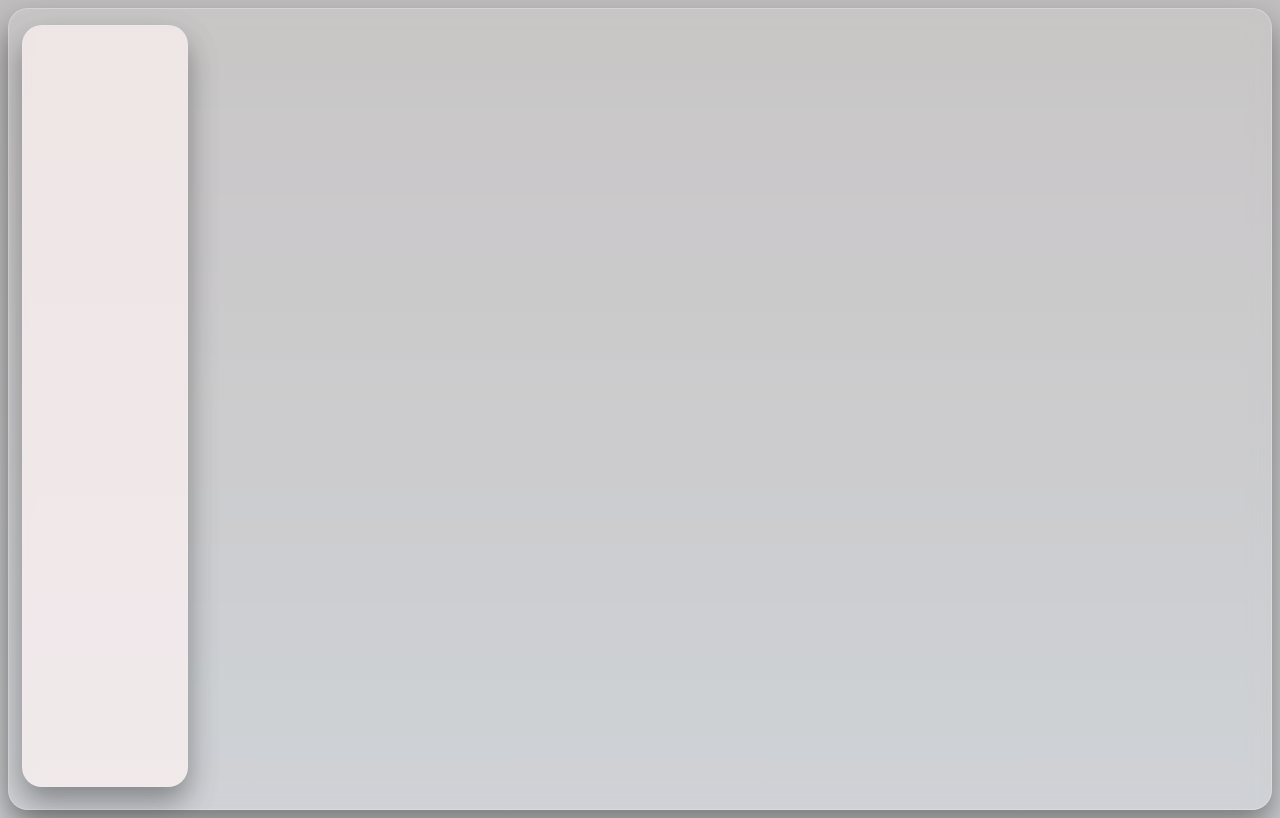
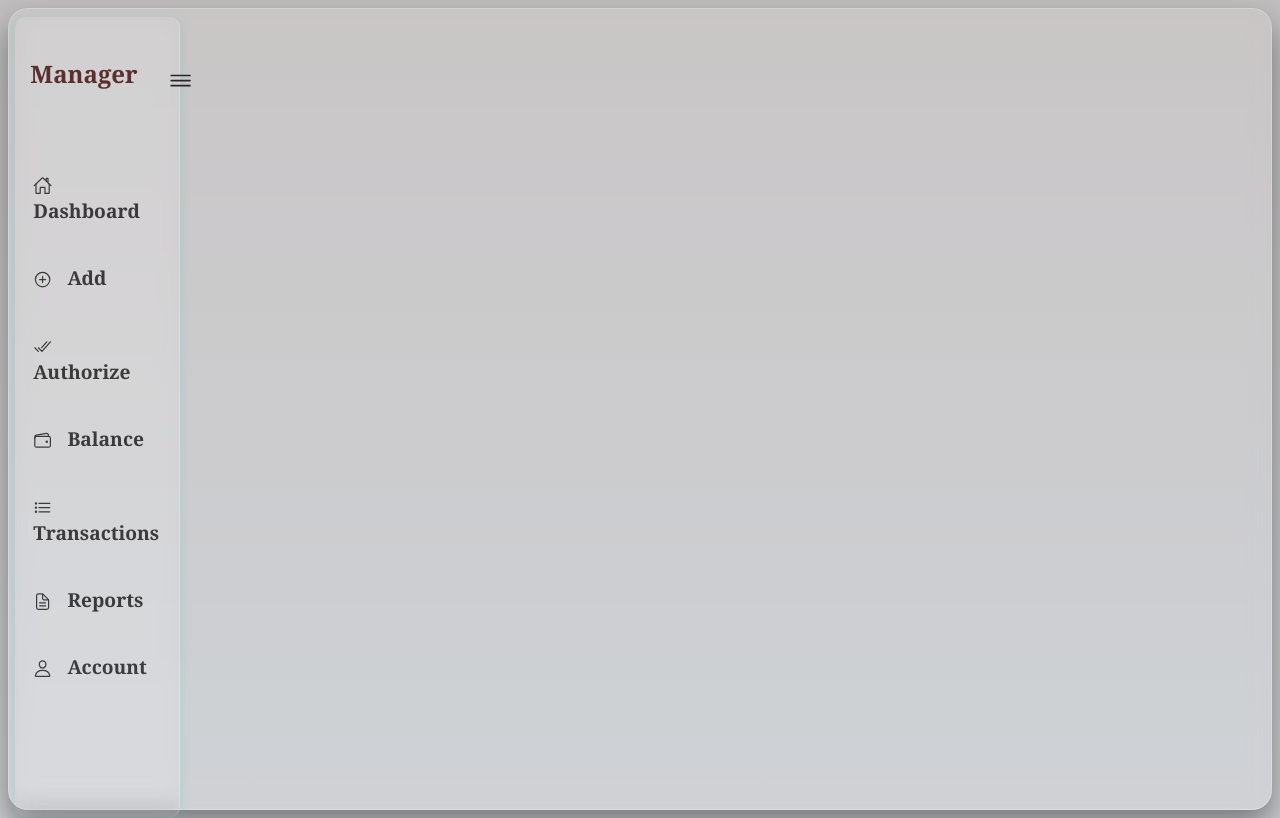
Before and after one commit to Ashraful-IR/Finance-and-Budget-Management, a PHP site: page /dash.php in a window 1280 px wide. Run offline with PHP 8.4, Linux system fonts and the light colour scheme.

Commit message:
maager dash bordd with meu button

```diff
--- a/Manager Dash/dash.php
+++ b/Manager Dash/dash.php
@@ -10,15 +10,48 @@
 
 <body>
     <div class="container">
+
         <div class="menu">
-
+            <div class="menu-header">
+                <h2>Manager</h2>
+                <div class="menu-toggle" onclick="toggleMenu()">
+                    <ion-icon name="menu-outline"></ion-icon>
+                </div>
+            </div>
+            <a href="#" onclick="showSection('dashboard')">
+                <ion-icon name="home-outline"></ion-icon> Dashboard
+            </a>
+            <a href="#" onclick="showSection('Add')">
+                <ion-icon name="add-circle-outline"></ion-icon> Add
+            </a>
+            <a href="#" onclick="showSection('Authorize')">
+                <ion-icon name="checkmark-done-outline"></ion-icon> Authorize
+            </a>
+            <a href="#" onclick="showSection('Balance')">
+                <ion-icon name="wallet-outline"></ion-icon> Balance
+            </a>
+            <a href="#" onclick="showSection('Transactions')">
+                <ion-icon name="list-outline"></ion-icon> Transactions
+            </a>
+            <a href="#" onclick="showSection('Generate_reports')">
+                <ion-icon name="document-text-outline"></ion-icon> Reports
+            </a>
+            <a href="#">
+                <ion-icon name="person-outline"></ion-icon> Account
+            </a>
         </div>
 
-        </div>
+    </div>
+
     </div>
 
 
-
+    <script>
+    function toggleMenu() {
+        const menu = document.querySelector('.menu');
+        menu.classList.toggle('active');
+    }
+    </script>
 
     <script type="module" src="https://unpkg.com/ionicons@7.1.0/dist/ionicons/ionicons.esm.js"></script>
     <script nomodule src="https://unpkg.com/ionicons@7.1.0/dist/ionicons/ionicons.js"></script>
--- a/Manager Dash/dashstyle.css
+++ b/Manager Dash/dashstyle.css
@@ -9,10 +9,13 @@ body {
   background-attachment: fixed;
   background: linear-gradient(to bottom, #c0bebe, #cacccf);
 }
+
 .container {
   display: flex;
-  justify-content: center;
-  align-items: center;
+  flex-direction: column;
+  align-items: flex-start;
+  padding-left: 240px;
+  padding-top: -10px;
   width: 100%;
   height: 100vh;
   border-radius: 20px;
@@ -22,28 +25,87 @@ body {
   border: 1px solid rgba(255, 255, 255, 0.3);
   color: rgb(226, 223, 223);
   text-align: center;
-  box-shadow: 0 8px 32px rgba(0, 0, 0, 0.2);
+  box-shadow: 0 15px 30px rgba(0, 0, 0, 0.5);
   font-family: Cambria, Cochin, Georgia, Times, "Times New Roman", serif;
   opacity: 0.8;
-  box-shadow: 0 15px 30px rgba(0, 0, 0, 0.5);
 }
+.menu.active {
+  transform: translateX(-100%);
+}
+
+.menu-header {
+  width: 100%;
+  display: flex;
+  justify-content: space-between;
+  align-items: center;
+  padding: 0 15px;
+  margin-bottom: 20px;
+}
+
+.menu-toggle {
+  font-size: 1.7rem;
+  color: #000000;
+  cursor: pointer;
+}
+
 .menu {
-  display: flex;
-  justify-content: center;
-  align-items: center;
   width: 13%;
   height: 95vh;
   position: fixed;
-  top: 2%;
-  left: 1%;
+  top: 1%;
+  left: 0.5%;
   margin: 0;
-  border-radius: 20px;
-  background: rgb(255, 244, 244);
-  border: 1px solid rgba(255, 255, 255, 0.3);
-  color: rgb(255, 255, 255);
+  padding: 20px 0;
+  border-radius: 10px;
+  background: rgba(255, 255, 255, 0.1);
+  backdrop-filter: blur(12px) saturate(180%);
+  -webkit-backdrop-filter: blur(12px) saturate(180%);
+  border-right: 1px solid rgba(255, 255, 255, 0.3);
+  box-shadow: 0 4px 12px rgba(0, 191, 166, 0.2);
+  display: flex;
+  flex-direction: column;
+  align-items: left;
+}
+
+.menu h2 {
+  margin-bottom: 40px;
+  font-size: 1.5rem;
+  font-weight: 600;
+  color: rgb(66, 10, 10);
   text-align: center;
-  box-shadow: 0 8px 32px rgba(0, 0, 0, 0.2);
-  font-family: Cambria, Cochin, Georgia, Times, "Times New Roman", serif;
+}
+
+.menu a {
+  width: 80%;
+  padding: 12px 18px;
+  margin: 8px 0;
+  text-decoration: none;
+  font-weight: 600;
+  font-size: 1.2rem;
+  color: #181818;
+  background: none;
+  border-radius: 10px;
+  text-align: left;
+  transition: all 0.3s ease;
+}
+
+.menu a:hover {
+  background: linear-gradient(to bottom, #000000, #383a3d);
+  color: #ffffff;
+  transform: translateX(6px);
+  box-shadow: 0 4px 12px rgba(0, 191, 166, 0.2);
   opacity: 0.9;
-  box-shadow: 0 15px 30px rgba(0, 0, 0, 0.5);
+  border-radius: 10px;
 }
+.menu a ion-icon {
+  vertical-align: middle;
+  margin-right: 10px;
+  font-size: 1.2rem;
+  color: linear-gradient(to bottom, #000000, #383a3d);
+  transition: transform 0.3s ease;
+}
+
+.menu a:hover ion-icon {
+  transform: translateX(3px);
+  color: #ffffff;
+}
```
